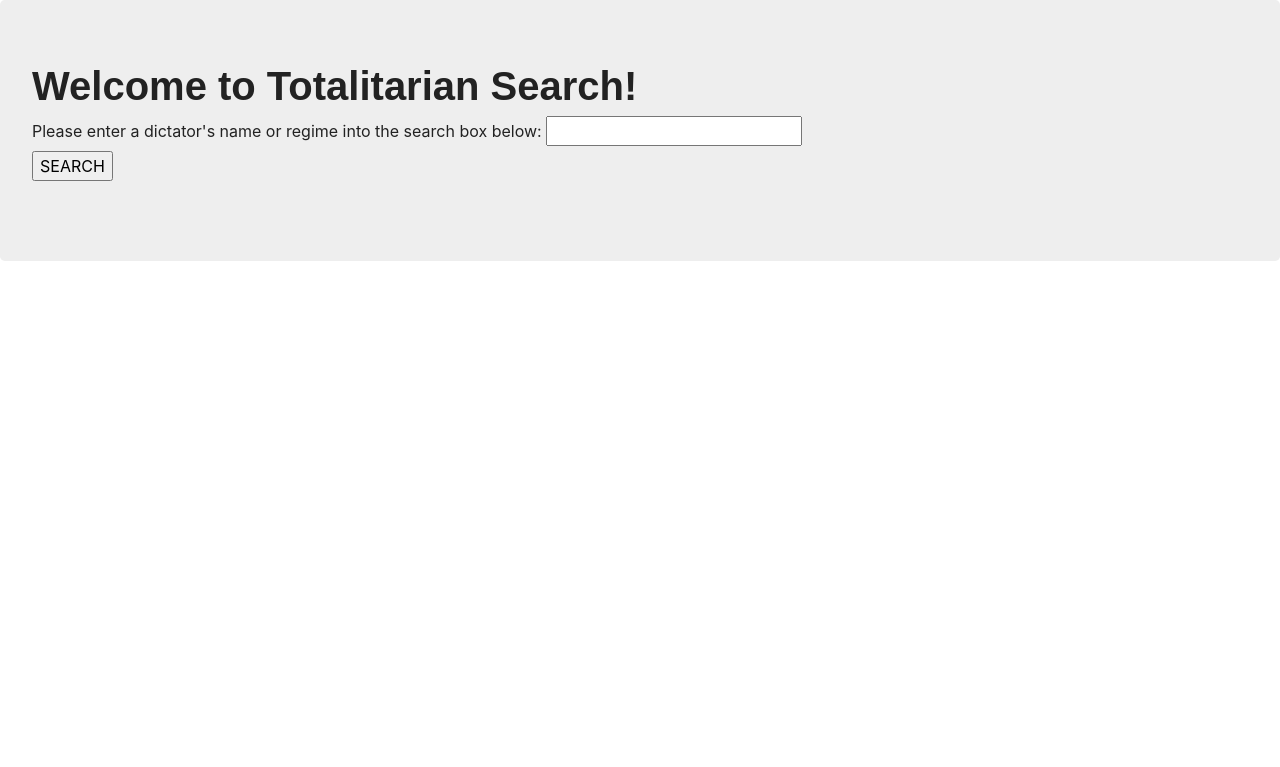
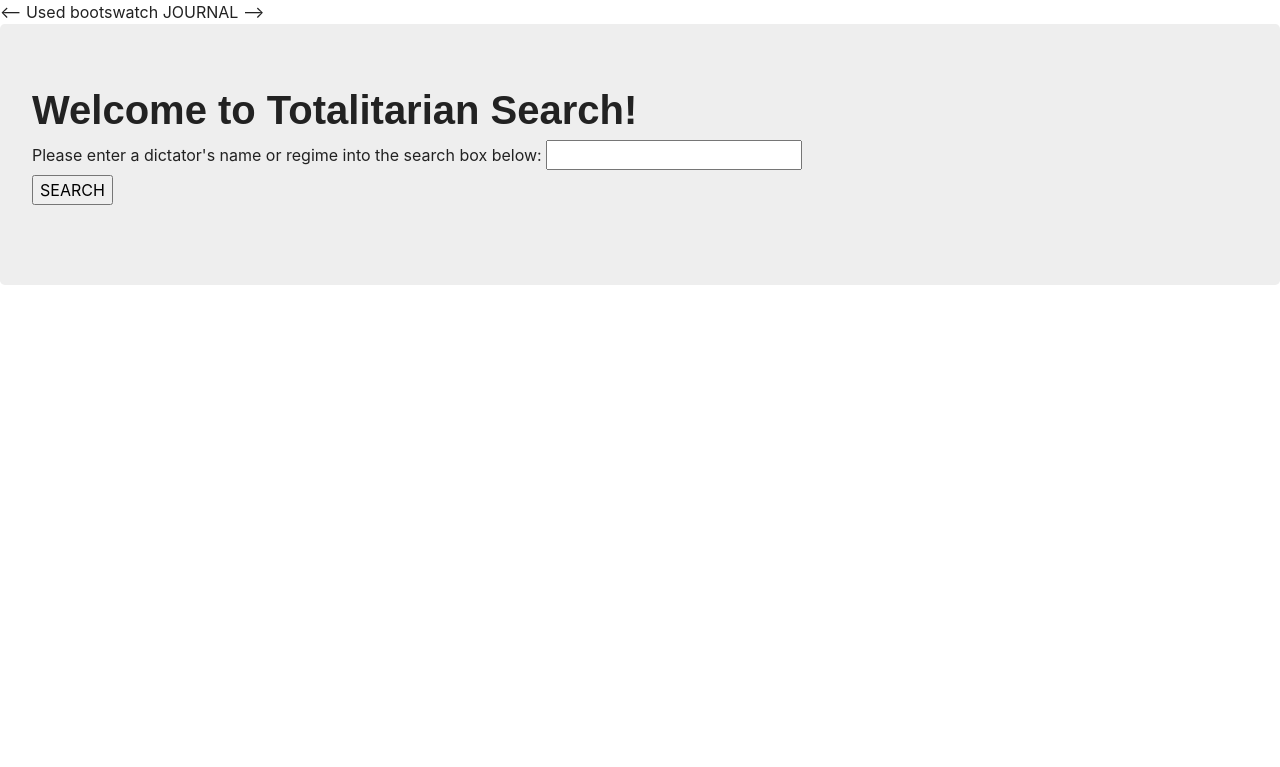
Before and after one commit to jackie-s-dev/L_and_J, a Flask app: page /jackies_api in a window 1280 px wide. Shown: the top 767 px of the page. Run offline with Flask 2, Linux system fonts and the light colour scheme; some libraries are stand-ins or nearby versions; some web fonts are replaced.

Commit message:
Update sheet

```diff
--- a/templates/jackies_api.html
+++ b/templates/jackies_api.html
@@ -1,6 +1,7 @@
 <html>
   <head>
     <title> Testing the API </title>
+    <-- Used bootswatch JOURNAL -->
     <link rel="stylesheet" type="text/css" href="static/css/bootstrap.min.css">
   </head>
 
```
